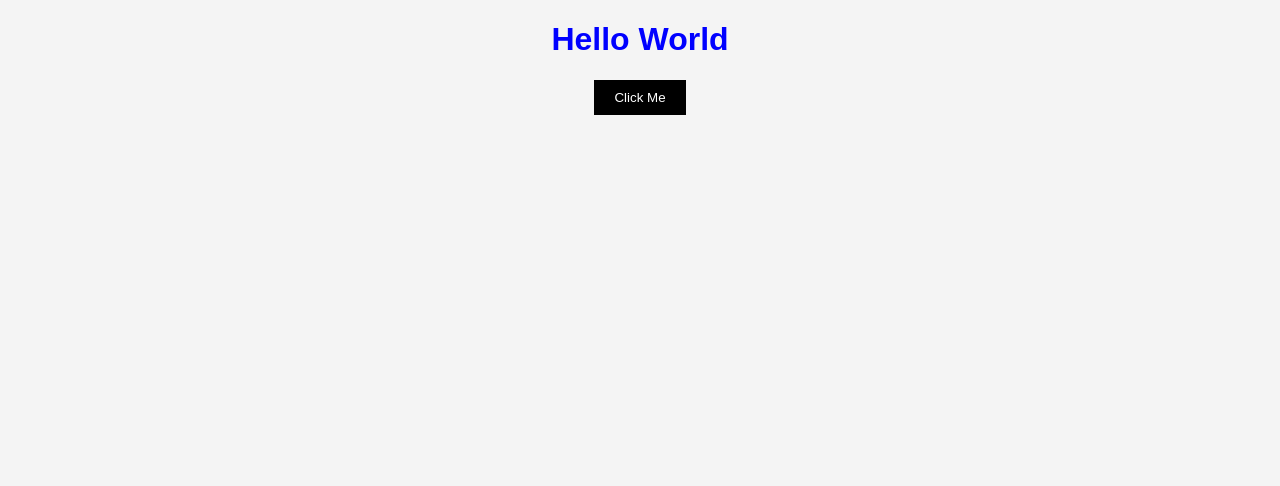
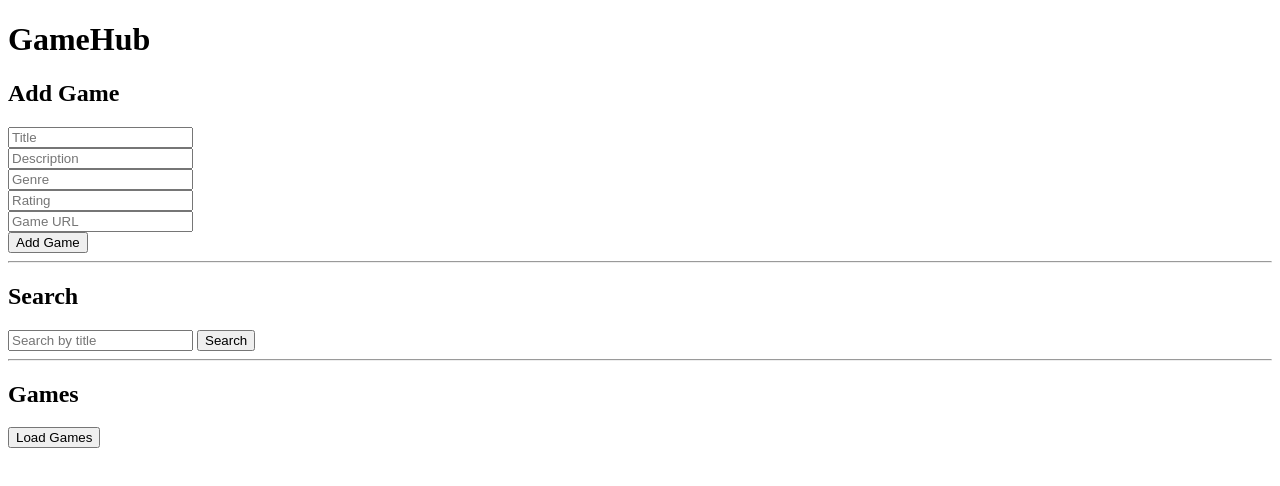
Before and after one commit to ykxx9/gamehub_frontend, a plain HTML site: page index.html in a window 1280 px wide. Drawn offline with Linux system fonts and the light colour scheme.

Commit message:
testing html

```diff
--- a/index.html
+++ b/index.html
@@ -1,16 +1,85 @@
 <!DOCTYPE html>
-<html lang="en">
+<html>
 <head>
-    <meta charset="UTF-8">
-    <meta name="viewport" content="width=device-width, initial-scale=1.0">
-    <title>My First Website</title>
-    <link rel="stylesheet" href="styles.css">
+    <title>GameHub</title>
 </head>
 <body>
 
-    <h1 id="title">Hello World</h1>
-    <button onclick="changeText()">Click Me</button>
+<h1>GameHub</h1>
 
-    <script src="script.js"></script>
+<!-- Add Game -->
+<h2>Add Game</h2>
+<input id="title" placeholder="Title"><br>
+<input id="description" placeholder="Description"><br>
+<input id="genre" placeholder="Genre"><br>
+<input id="rating" placeholder="Rating"><br>
+<input id="url" placeholder="Game URL"><br>
+<button onclick="addGame()">Add Game</button>
+
+<hr>
+
+<!-- Search -->
+<h2>Search</h2>
+<input id="search" placeholder="Search by title">
+<button onclick="searchGames()">Search</button>
+
+<hr>
+
+<!-- Games List -->
+<h2>Games</h2>
+<button onclick="loadGames()">Load Games</button>
+<ul id="gamesList"></ul>
+
+<script>
+const API = "http://127.0.0.1:6090";
+
+// Add Game
+function addGame() {
+    fetch(`${API}/games`, {
+        method: "POST",
+        headers: {
+            "Content-Type": "application/json"
+        },
+        body: JSON.stringify({
+            title: document.getElementById("title").value,
+            description: document.getElementById("description").value,
+            genre: document.getElementById("genre").value,
+            rating: parseFloat(document.getElementById("rating").value),
+            game_url: document.getElementById("url").value
+        })
+    })
+    .then(res => res.json())
+    .then(data => console.log(data));
+}
+
+// Load all games
+function loadGames() {
+    fetch(`${API}/games`)
+    .then(res => res.json())
+    .then(data => renderGames(data));
+}
+
+// Search games
+function searchGames() {
+    const query = document.getElementById("search").value;
+
+    fetch(`${API}/games/search?q=${query}`)
+    .then(res => res.json())
+    .then(data => renderGames(data));
+}
+
+// Render list
+function renderGames(data) {
+    const list = document.getElementById("gamesList");
+    list.innerHTML = "";
+
+    data.forEach(game => {
+        const li = document.createElement("li");
+        li.innerText = `${game.title} | ${game.genre} | ${game.rating}`;
+        list.appendChild(li);
+    });
+}
+</script>
+
 </body>
 </html>
--- a/script.js
+++ /dev/null
@@ -1,3 +0,0 @@
-function changeText() {
-    document.getElementById("title").innerText = "You clicked the button!";
-}
--- a/styles.css
+++ /dev/null
@@ -1,21 +0,0 @@
-body {
-    font-family: Arial, sans-serif;
-    text-align: center;
-    background-color: #f4f4f4;
-}
-
-h1 {
-    color: blue;
-}
-
-button {
-    padding: 10px 20px;
-    background-color: black;
-    color: white;
-    border: none;
-    cursor: pointer;
-}
-
-button:hover {
-    background-color: gray;
-}
```
